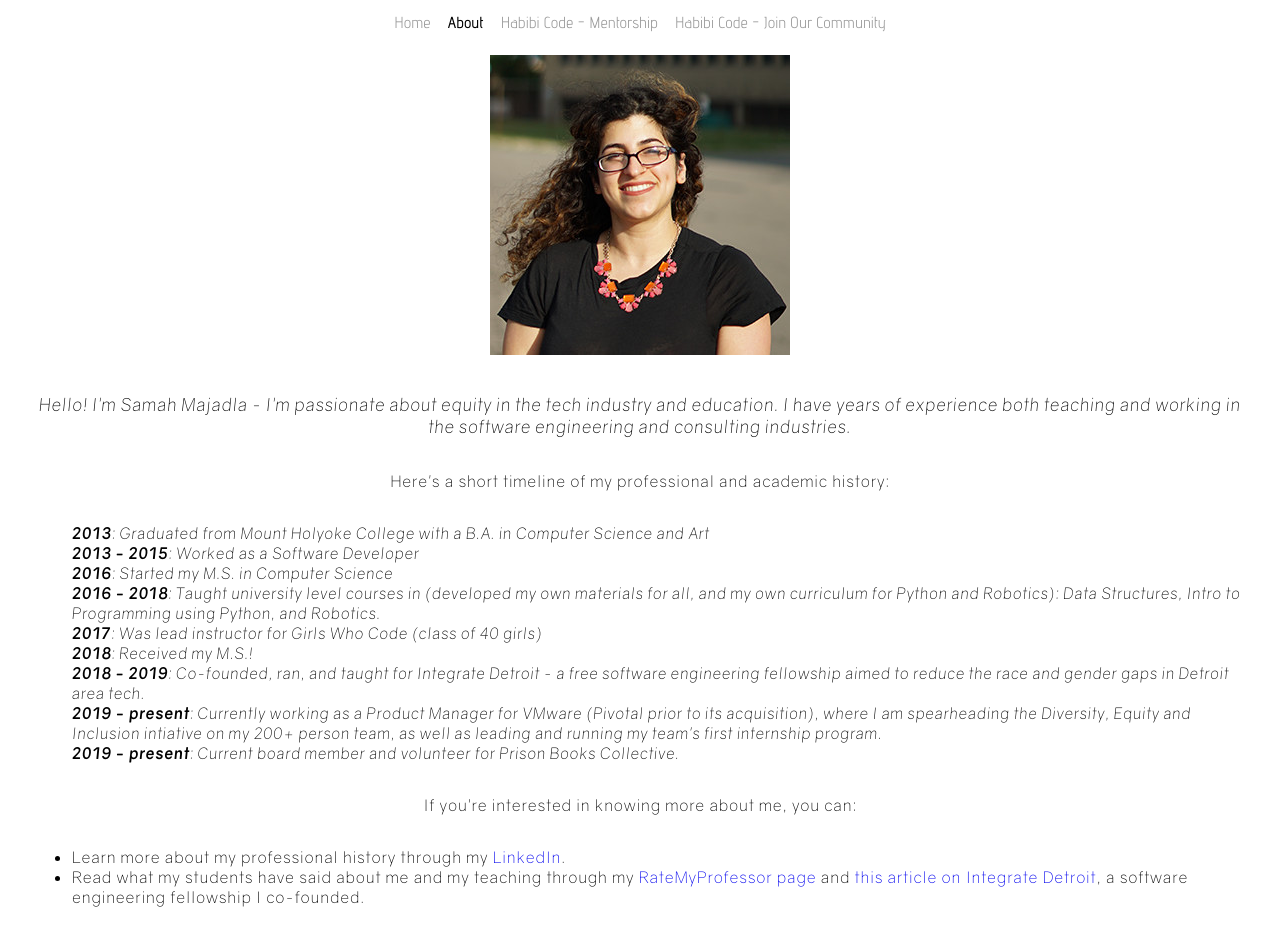
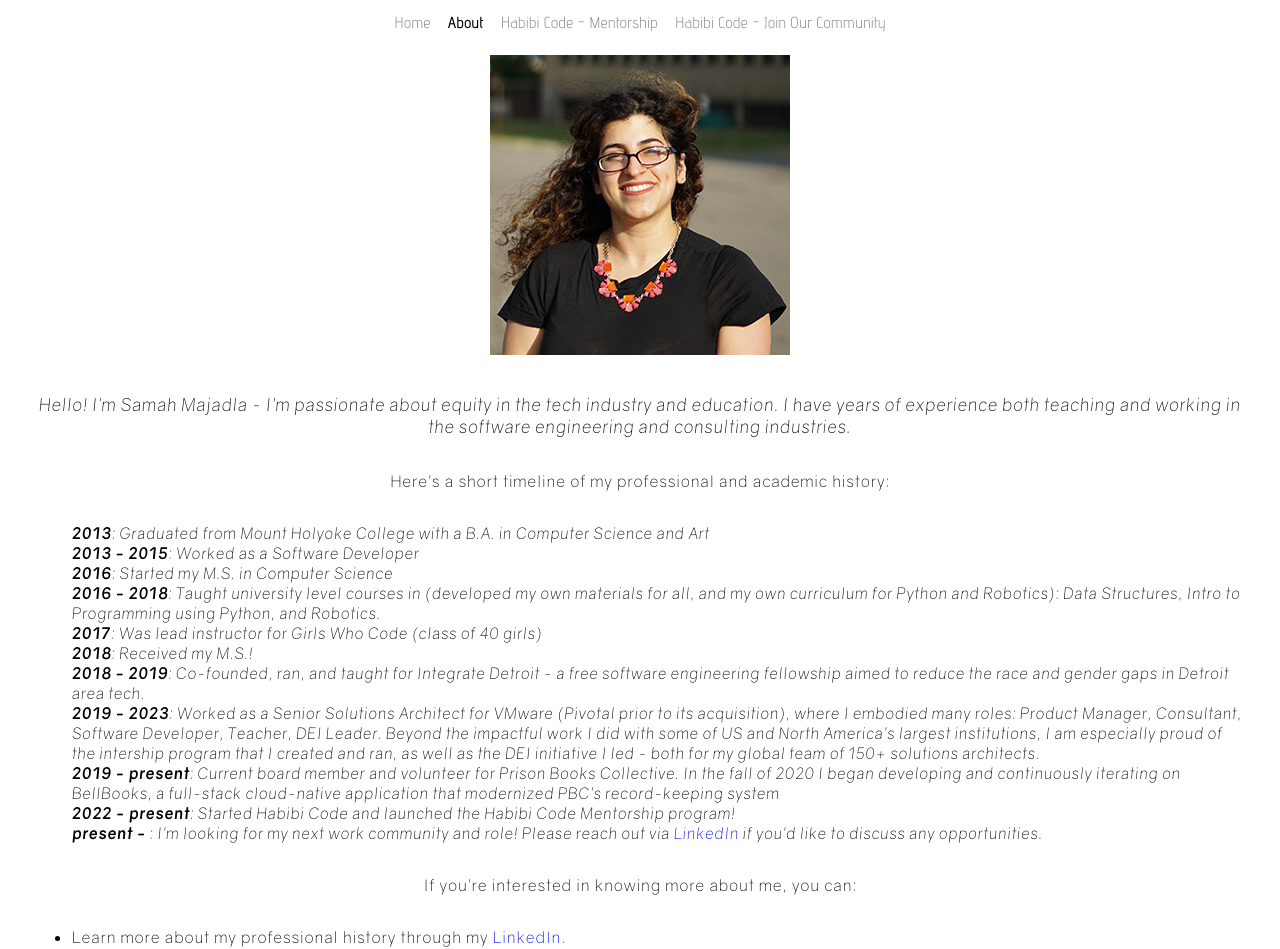
Before and after one commit to samahmajadla/samahmajadla.github.io, a SvelteKit app: page /about in a window 1280 px wide. Shown: the top 949 px of the page. Before the commit the page ends 923 px from the top, so only its background shows below. Built offline with nearby package versions, Linux system fonts and the light colour scheme.

Commit message:
updated about me timeline

```diff
--- a/src/routes/about/+page.svelte
+++ b/src/routes/about/+page.svelte
@@ -22,8 +22,10 @@
         <li><b>2017</b>: Was lead instructor for Girls Who Code (class of 40 girls)</li>
         <li><b>2018</b>: Received my M.S.!</li>
         <li><b>2018 - 2019</b>: Co-founded, ran, and taught for Integrate Detroit - a free software engineering fellowship aimed to reduce the race and gender gaps in Detroit area tech.</li>
-        <li><b>2019 - present</b>: Currently working as a Product Manager for VMware (Pivotal prior to its acquisition), where I am spearheading the Diversity, Equity and Inclusion intiative on my 200+ person team, as well as leading and running my team's first internship program.</li>
-        <li><b>2019 - present</b>: Current board member and volunteer for Prison Books Collective.</li>
+        <li><b>2019 - 2023</b>: Worked as a Senior Solutions Architect for VMware (Pivotal prior to its acquisition), where I embodied many roles: Product Manager, Consultant, Software Developer, Teacher, DEI Leader. Beyond the impactful work I did with some of US and North America's largest institutions, I am especially proud of the intership program that I created and ran, as well as the DEI initiative I led - both for my global team of 150+ solutions architects.</li>
+        <li><b>2019 - present</b>: Current board member and volunteer for Prison Books Collective. In the fall of 2020 I began developing and continuously iterating on BellBooks, a full-stack cloud-native application that modernized PBC's record-keeping system</li>
+        <li><b>2022 - present</b>: Started Habibi Code and launched the Habibi Code Mentorship program!</li>
+        <li><b>present - </b>: I'm looking for my next work community and role! Please reach out via <a href="https://www.linkedin.com/in/samahm">LinkedIn</a> if you'd like to discuss any opportunities.</li>
         </i>
     </ul>
 <p>
```
